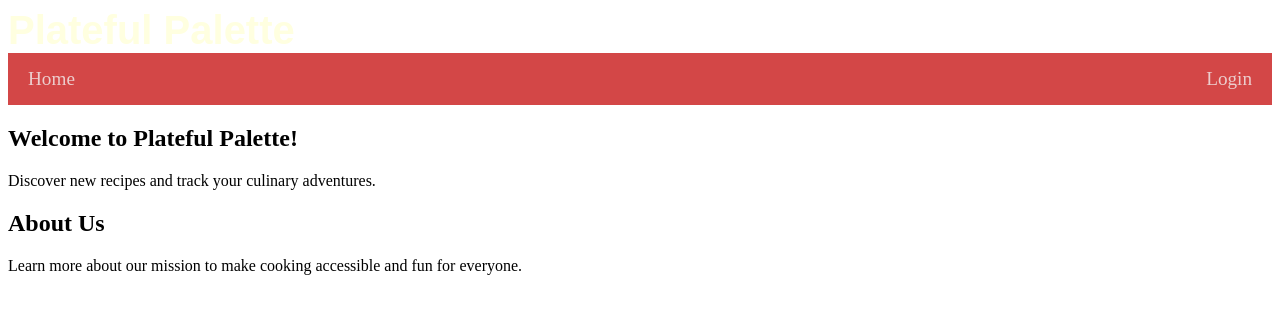
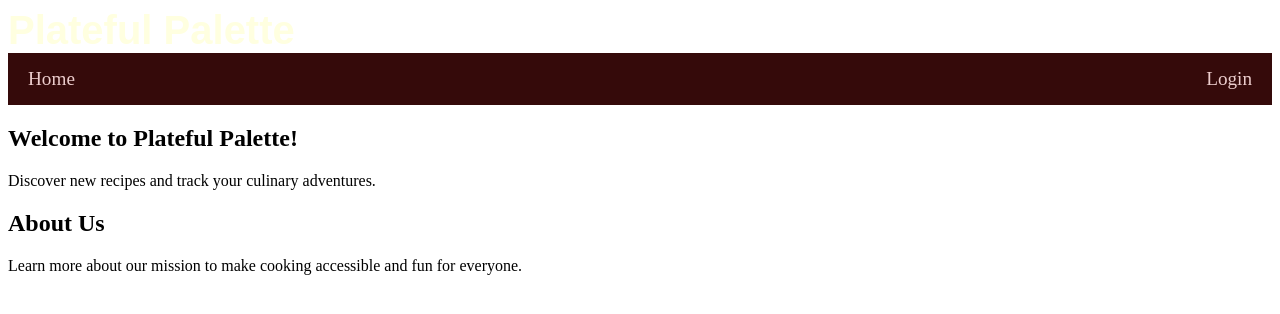
Before and after one commit to The0nlyJuan/plateful_palette, a Django app: page /guest/ in a window 1280 px wide. Shown: the top 314 px of the page. Run offline with Django 3.2, Linux system fonts and the light colour scheme; some web fonts are replaced.

Commit message:
Agree witht change

```diff
--- a/authentication/urls.py
+++ b/authentication/urls.py
@@ -5,7 +5,7 @@ from django.contrib.auth import views as auth_views
 
 urlpatterns = [
     path('register/', views.register, name='register'),
-    path('login/', auth_views.LoginView.as_view(template_name='authentication\login.html'), name='login'),
+    path('login/', auth_views.LoginView.as_view(template_name='authentication/login.html'), name='login'),
     path('logout/', views.user_logout, name='logout'),
     path('', include('django.contrib.auth.urls')),  # This line includes default auth urls
 ]
--- a/food/static/all.css
+++ b/food/static/all.css
@@ -30,7 +30,7 @@ nav ul {
     margin: 0;
     padding: 0;
     flex-flow: row wrap;
-    background-color: rgb(211, 71, 71);
+    background-color: rgb(53, 10, 10);
 }
 
 nav li{
```
Also changed, not shown: food/templates/food/layout.html (line endings or trailing spaces).
